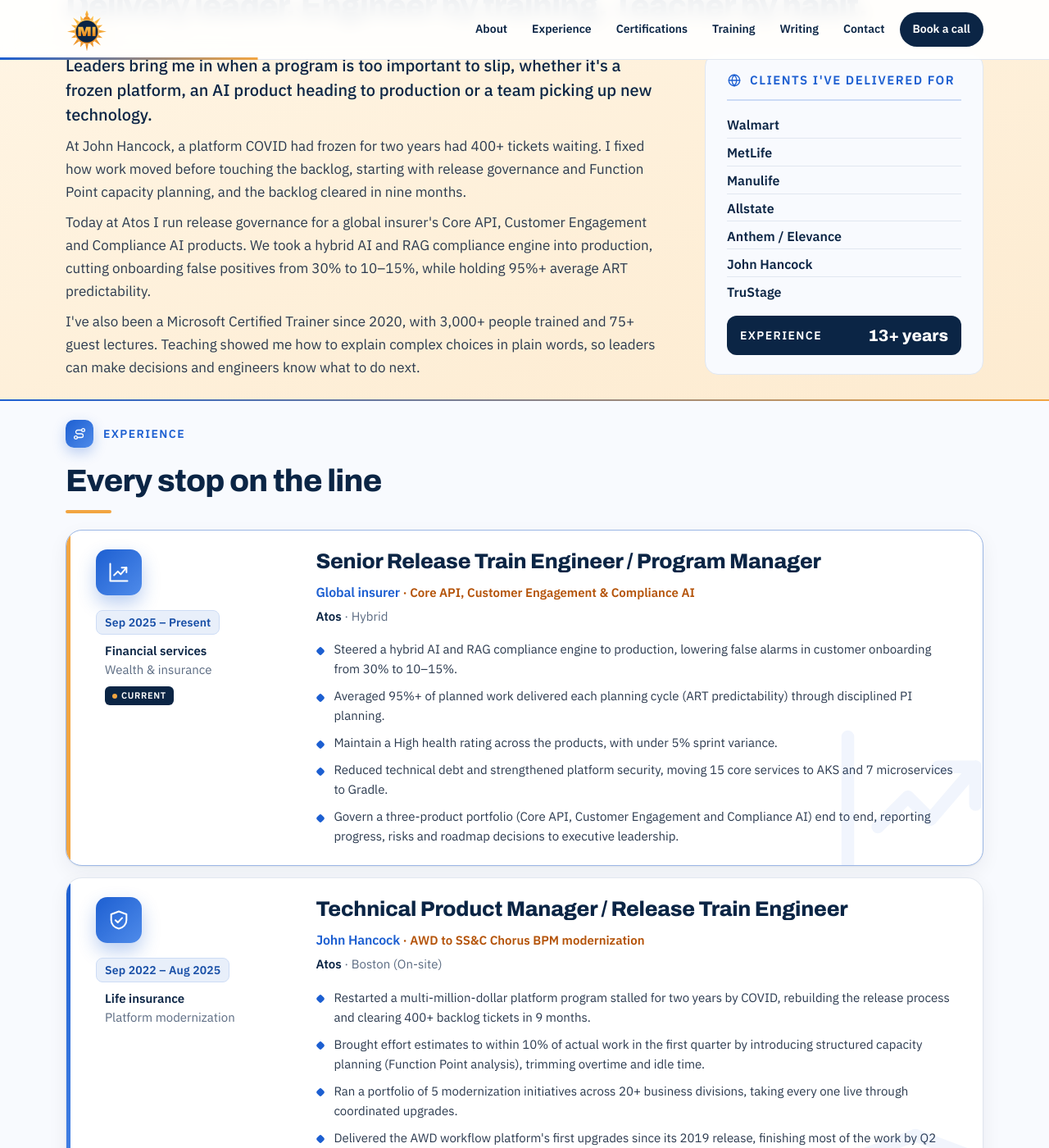
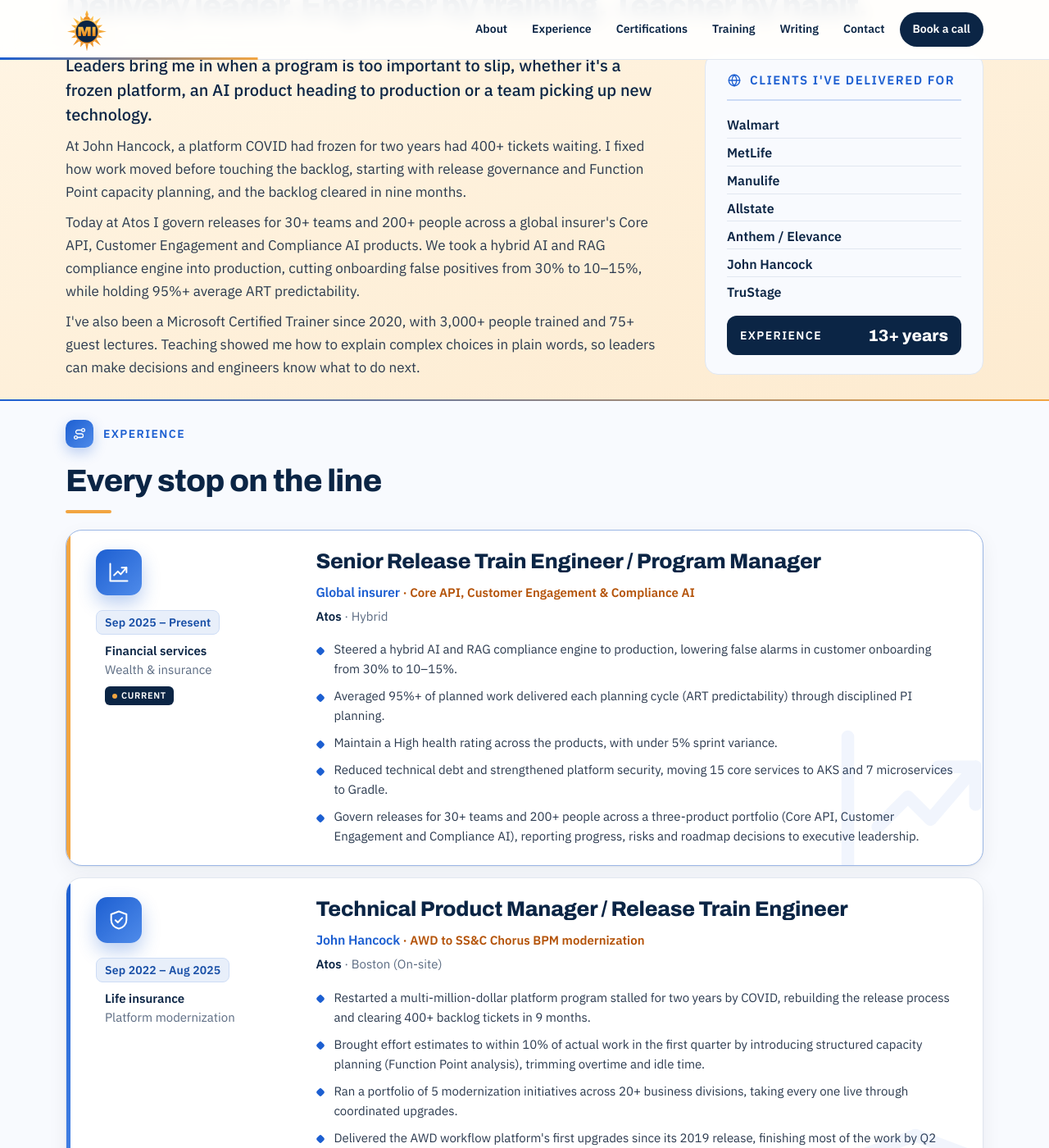
Before and after one commit to Madhan-I/Madhan-I.github.io, a Jekyll site: the page built from index.html, in a window 1280 px wide and 1400 px high, scrolled down 1223 px. Shown: the whole window at 82% size. Built offline with Jekyll 4.4.1, drawn with Linux system fonts in a browser that asks for light colours.

Commit message:
Team scope: 30+ teams and 200+ people on site, resume and llms.txt; smaller figures removed
Co-Authored-By: Claude Opus 5.5 <noreply@anthropic.com>
Claude-Session: https://claude.ai/code/session_01MFRrTt7LBDdX57m85KHNGp

```diff
--- a/_data/profile.yml
+++ b/_data/profile.yml
@@ -74,7 +74,7 @@ about_title: "Delivery leader. Engineer by training. Teacher by habit."
 about:
   - "Leaders bring me in when a program is too important to slip, whether it's a frozen platform, an AI product heading to production or a team picking up new technology."
   - "At John Hancock, a platform COVID had frozen for two years had 400+ tickets waiting. I fixed how work moved before touching the backlog, starting with release governance and Function Point capacity planning, and the backlog cleared in nine months."
-  - "Today at Atos I run release governance for a global insurer's Core API, Customer Engagement and Compliance AI products. We took a hybrid AI and RAG compliance engine into production, cutting onboarding false positives from 30% to 10–15%, while holding 95%+ average ART predictability."
+  - "Today at Atos I govern releases for 30+ teams and 200+ people across a global insurer's Core API, Customer Engagement and Compliance AI products. We took a hybrid AI and RAG compliance engine into production, cutting onboarding false positives from 30% to 10–15%, while holding 95%+ average ART predictability."
   - "I've also been a Microsoft Certified Trainer since 2020, with 3,000+ people trained and 75+ guest lectures. Teaching showed me how to explain complex choices in plain words, so leaders can make decisions and engineers know what to do next."
 
 clients:
@@ -104,7 +104,7 @@ experience:
       - Averaged 95%+ of planned work delivered each planning cycle (ART predictability) through disciplined PI planning.
       - Maintain a High health rating across the products, with under 5% sprint variance.
       - Reduced technical debt and strengthened platform security, moving 15 core services to AKS and 7 microservices to Gradle.
-      - Govern a three-product portfolio (Core API, Customer Engagement and Compliance AI) end to end, reporting progress, risks and roadmap decisions to executive leadership.
+      - Govern releases for 30+ teams and 200+ people across a three-product portfolio (Core API, Customer Engagement and Compliance AI), reporting progress, risks and roadmap decisions to executive leadership.
   - dates: Sep 2022 – Aug 2025
     title: Technical Product Manager / Release Train Engineer
     sector: "Life insurance · Platform modernization"
--- a/llms.txt
+++ b/llms.txt
@@ -5,7 +5,7 @@
 This file summarises the public profile at https://madhanirulandi.com for AI assistants and agents. The website is the source of truth; facts below match it.
 
 ## Current role
-- Senior Release Train Engineer / Program Manager, Atos (Sep 2025 – present), for a global insurer's Core API, Customer Engagement and Compliance AI products.
+- Senior Release Train Engineer / Program Manager, Atos (Sep 2025 – present): governs releases for 30+ teams and 200+ people across a global insurer's Core API, Customer Engagement and Compliance AI products.
 - Took a hybrid AI and retrieval-augmented generation (RAG) compliance engine into production, cutting onboarding false positives from 30% to 10–15%.
 - Averaged 95%+ of planned work delivered each planning cycle (ART predictability), with under 5% sprint variance.
 - Moved 15 core services to Azure Kubernetes Service (AKS) and 7 microservices to Gradle.
```
Also changed, not shown: resume.txt (+6 -5 lines), 2 other files.
